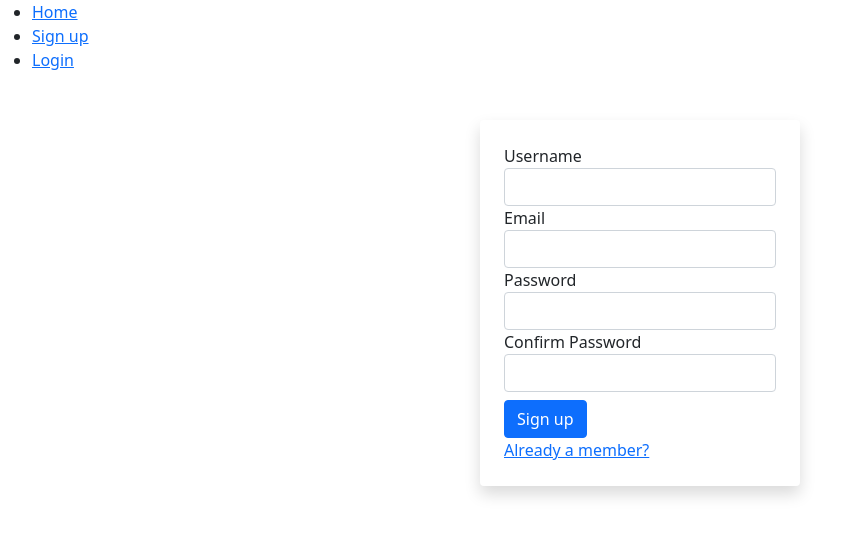
After one commit to SarahWimark/Blog, a PHP site: page /signup.php in a window 1280 px wide. The commit adds this page. Shown: the top 536 px of the page, without its empty margins (0-852 px from the left). Run offline with PHP 8.4, Linux system fonts and the light colour scheme.

Commit message:
Working on signup and login pages

```diff
--- a/login.php
+++ b/login.php
@@ -17,6 +17,9 @@
         <button type="submit" class="btn btn-success" name="submit">Login</button>
         </div>
     </form>
+    <div><a href="signup.php">Signup instead?</a></div>
+    <div><a href="#">Forgot password?</a></div>
+
     </div>
 </main>
 
--- /dev/null
+++ b/signup.php
@@ -0,0 +1,31 @@
+<?php define('TITLE', 'Sign up'); ?>
+<?php include_once('./src/includes/header.php'); ?>
+
+<main>
+    <div class="container w-25 mt-5 shadow p-4 rounded">
+    <form action="index.php" method="post">
+        <div class="form-group">
+            <label for="username">Username</label>
+            <input type="text" class="form-control" id="username" name="username">
+        </div>
+        <div class="form-group">
+            <label for="email">Email</label>
+            <input type="email" class="form-control" id="username" name="username">
+        </div>
+        <div class="form-group">
+            <label for="password">Password</label>
+            <input type="password" class="form-control" id="email" name="email">
+        </div>
+        <div class="form-group">
+            <label for="password">Confirm Password</label>
+            <input type="password" class="form-control" id="confirm" name="confirm">
+        </div>
+        <div class="mt-2">
+        <button type="submit" class="btn btn-primary" name="register">Sign up</button>
+        </div>
+    </form>
+    <div><a href="login.php">Already a member?</a></div>
+    </div>
+</main>
+
+<?php include_once('./src/includes/footer.php'); ?>
--- a/src/includes/header.php
+++ b/src/includes/header.php
@@ -11,7 +11,7 @@
     <nav>
         <ul>
             <li><a href="index.php">Home</a></li>
-            <li><a href="register.php">Sign up</a></li>
+            <li><a href="signup.php">Sign up</a></li>
             <li><a href="login.php">Login</a></li>
         </ul>
     </nav>
```
Also changed, not shown: register.php (deleted, +0 -22 lines).
